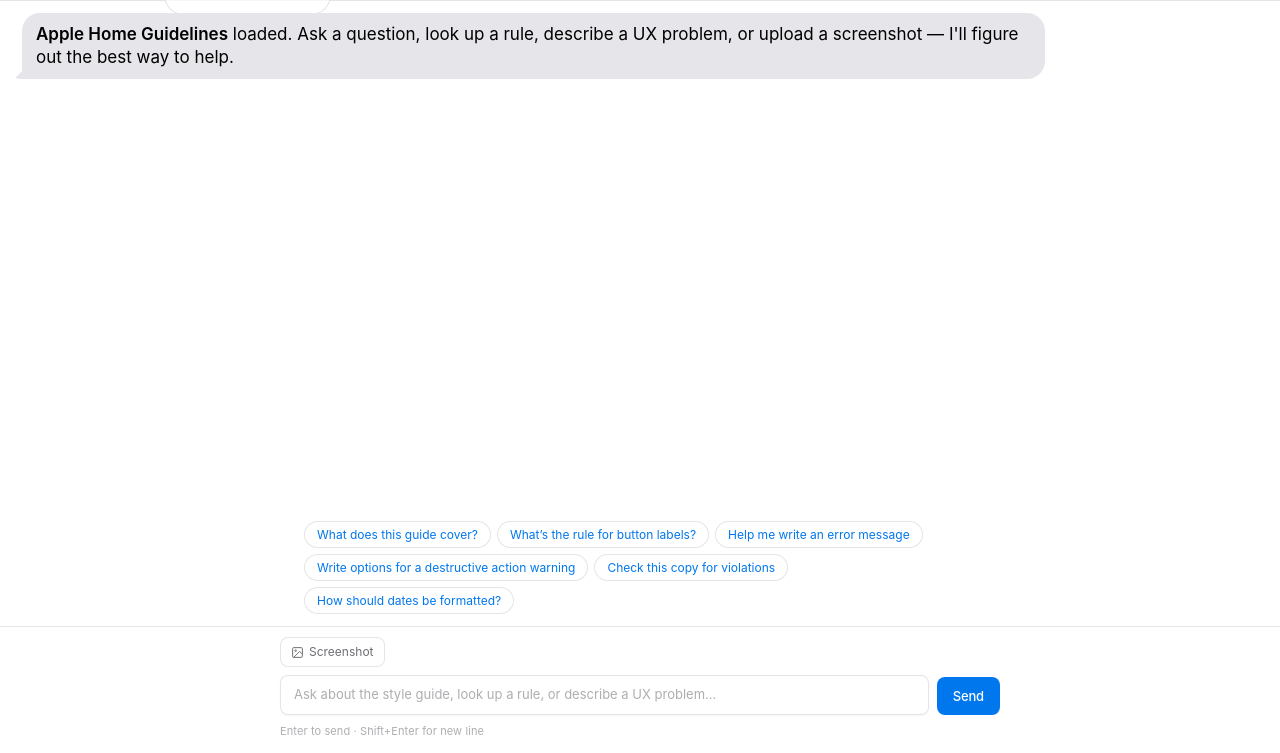
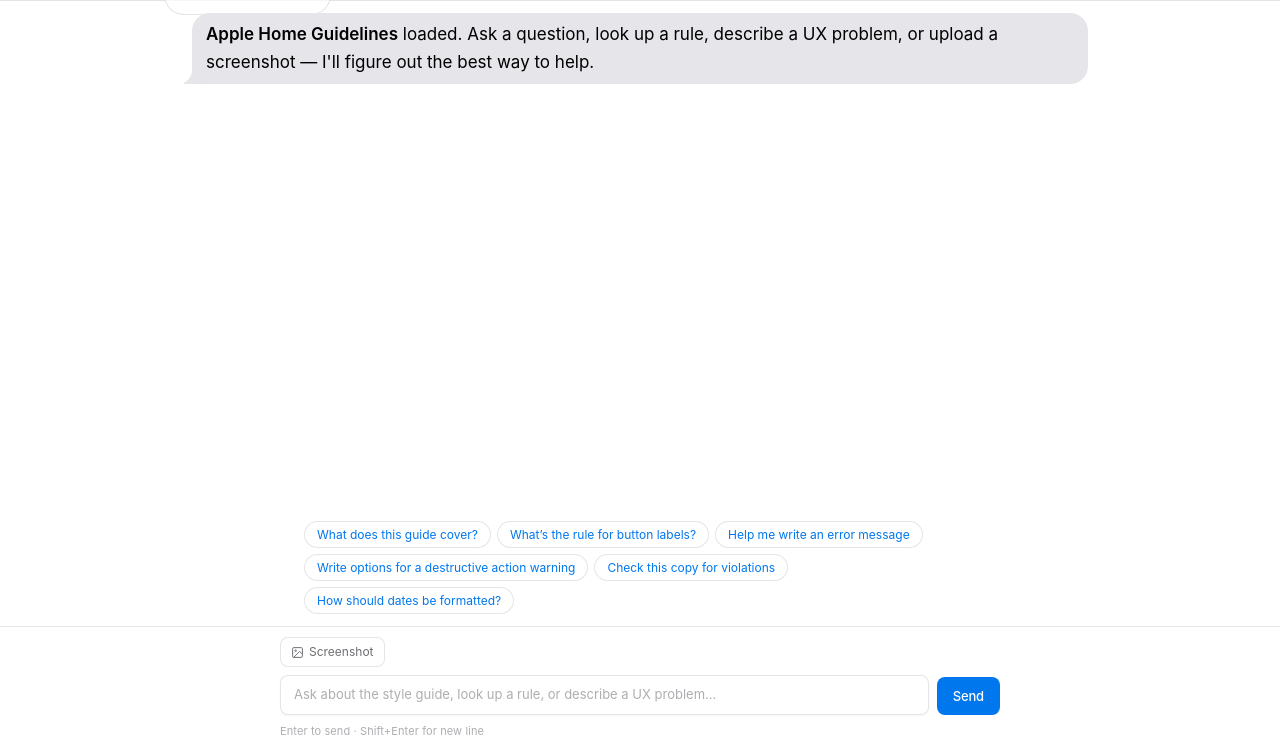
Before and after one commit to keri-maijala/content-design-agent, a plain HTML site: page index.html in a window 1280 px wide. Shown: the part 47-800 px from the top of the page. Drawn offline with Linux system fonts and the light colour scheme.

Commit message:
Add files via upload
Changed look and feel to be more Appley

```diff
--- a/index.html
+++ b/index.html
@@ -355,59 +355,83 @@
     display: flex;
     align-items: flex-end;
     margin-bottom: 3px;
-    padding: 0 16px;
+    position: relative;
   }
-  .msg.user { flex-direction: row-reverse; }
+  .msg.ai-msg  { padding: 0 192px 0 192px; }
+  .msg.user-msg { padding: 0 192px 0 192px; flex-direction: row-reverse; }
 
-  /* Hide avatars — iOS Messages doesn't show them in 1:1 chats */
+  /* Hide avatars */
   .avatar { display: none; }
+
+  /* Bubble wrapper — needed so SVG tail sits outside the bubble */
+  .bubble-wrap {
+    position: relative;
+    display: inline-flex;
+    max-width: 75%;
+  }
 
   /* Bubble base */
   .bubble {
-    max-width: 82%;
     padding: 10px 14px;
     font-size: 17px;
     line-height: 1.35;
+    word-wrap: break-word;
     position: relative;
-    word-wrap: break-word;
+    display: inline-block;
   }
 
-  /* AI bubble — left, light gray, tail bottom-left */
+  /* AI bubble — left, light gray, tail via pseudo-elements */
   .bubble.ai {
     background: #e5e5ea;
     color: #000;
     border-radius: 18px 18px 18px 4px;
-    margin-left: 6px;
   }
   .bubble.ai::before {
     content: '';
     position: absolute;
     bottom: 0;
     left: -8px;
-    width: 16px;
-    height: 16px;
+    width: 20px;
+    height: 20px;
     background: #e5e5ea;
-    clip-path: polygon(100% 0, 100% 100%, 0% 100%);
-    border-radius: 0 0 0 6px;
+    border-bottom-right-radius: 50%;
+  }
+  .bubble.ai::after {
+    content: '';
+    position: absolute;
+    bottom: 0;
+    left: -26px;
+    width: 26px;
+    height: 20px;
+    background: #fff;
+    border-bottom-right-radius: 14px;
   }
 
-  /* User bubble — right, blue, tail bottom-right */
+  /* User bubble — right, blue, tail via pseudo-elements */
   .bubble.user {
     background: #007aff;
     color: #fff;
     border-radius: 18px 18px 4px 18px;
-    margin-right: 6px;
+  }
+  .bubble.user::before {
+    content: '';
+    position: absolute;
+    bottom: 0;
+    right: -8px;
+    width: 20px;
+    height: 20px;
+    background: #007aff;
+    border-bottom-left-radius: 50%;
   }
   .bubble.user::after {
     content: '';
     position: absolute;
     bottom: 0;
-    right: -8px;
-    width: 16px;
-    height: 16px;
-    background: #007aff;
-    clip-path: polygon(0 0, 0 100%, 100% 100%);
-    border-radius: 0 0 6px 0;
+    right: -26px;
+    width: 26px;
+    height: 20px;
+    background: #fff;
+    border-bottom-left-radius: 14px;
   }
 
   .bubble.loading { color: #8e8e93; font-style: normal; }
@@ -1104,7 +1128,7 @@
   wrap.className = 'chat-inner';
 
   const msg = document.createElement('div');
-  msg.className = `msg ${role}`;
+  msg.className = `msg ${role} ${role === 'ai' ? 'ai-msg' : 'user-msg'}`;
 
   const av = document.createElement('div');
   av.className = `avatar ${role}`;
@@ -1121,6 +1145,23 @@
     img.alt = 'Uploaded screenshot';
     bubble.appendChild(img);
   }
+
+  // SVG tail — append inside bubble so it positions relative to it
+  const tailColor = role === 'ai' ? '#e5e5ea' : '#007aff';
+  const tail = document.createElementNS('http://www.w3.org/2000/svg', 'svg');
+  tail.setAttribute('class', 'bubble-tail');
+  tail.setAttribute('viewBox', '0 0 22 24');
+  tail.setAttribute('width', '22');
+  tail.setAttribute('height', '24');
+  tail.setAttribute('width', '24');
+  tail.setAttribute('height', '22');
+  tail.setAttribute('xmlns', 'http://www.w3.org/2000/svg');
+  const path = document.createElementNS('http://www.w3.org/2000/svg', 'path');
+  // Wider teardrop: sweeps further left before coming to a point
+  path.setAttribute('d', 'M 18 0 Q 22 8 14 24 Q 8 18 0 22 Q 6 12 18 0 Z');
+  path.setAttribute('fill', tailColor);
+  tail.appendChild(path);
+  bubble.appendChild(tail);
 
   msg.appendChild(av);
   msg.appendChild(bubble);
```
